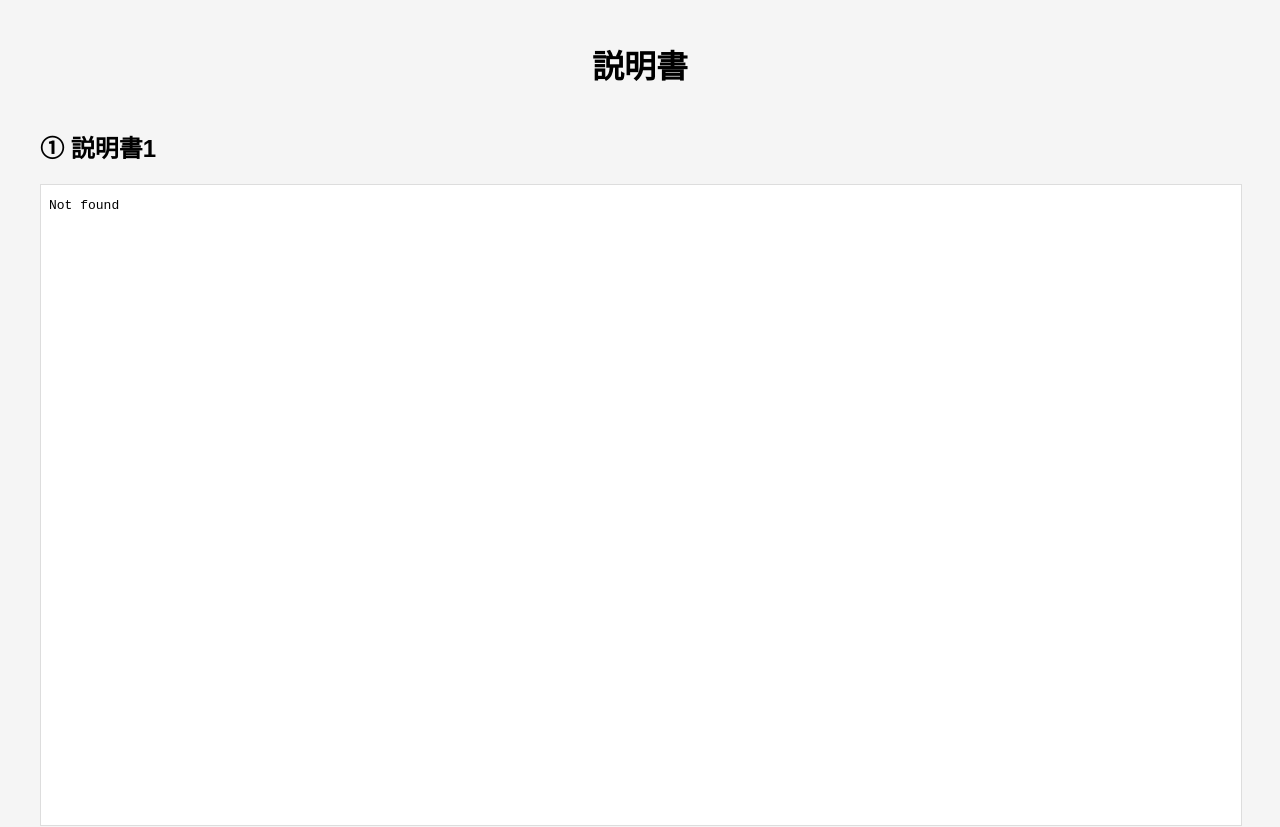
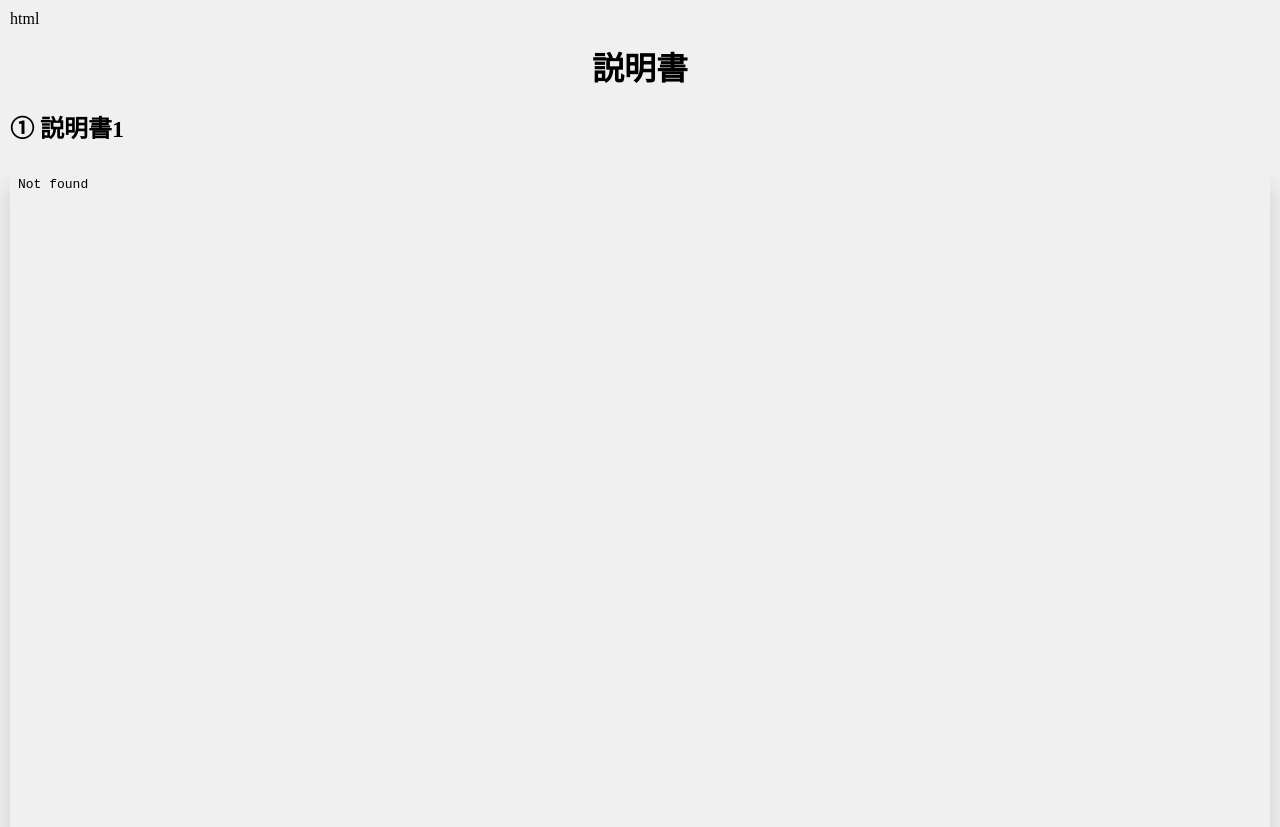
Before and after one commit to hiyokoro145/hiyokoro-manual, a plain HTML site: page index.html in a window 1280 px wide. Shown: the top 827 px of the page. Drawn offline with Linux system fonts and the light colour scheme.

Commit message:
Add files via upload

```diff
--- a/index.html
+++ b/index.html
@@ -1,26 +1,22 @@
+html
+
 <!DOCTYPE html>
 <html lang="ja">
 <head>
   <meta charset="UTF-8">
-  <title>説明書一覧</title>
+  <title>説明書</title>
   <style>
-    body {
-      margin:0; padding:20px; font-family:sans-serif;
-      background:#f5f5f5;
-    }
-    h1 { text-align:center; }
-    .pdf-container {
-      display: flex;
-      flex-direction: column;
-      gap: 30px;
-      max-width: 1200px;
-      margin: 0 auto;
-    }
+    body { margin:0; padding:10px; background:#f0f0f0; }
+    h1 { text-align:center; margin:15px 0; }
+
     iframe {
       width: 100%;
-      height: 80vh;
-      border: 1px solid #ddd;
-      background: white;
+      height: 92vh;
+      border: none;
+      margin: 0;
+      padding: 0;
+      display: block;
+      box-shadow: 0 24px 24px rgba(0,0,0,0.15);
     }
   </style>
 </head>
```
Also changed, not shown: 2 other files.
